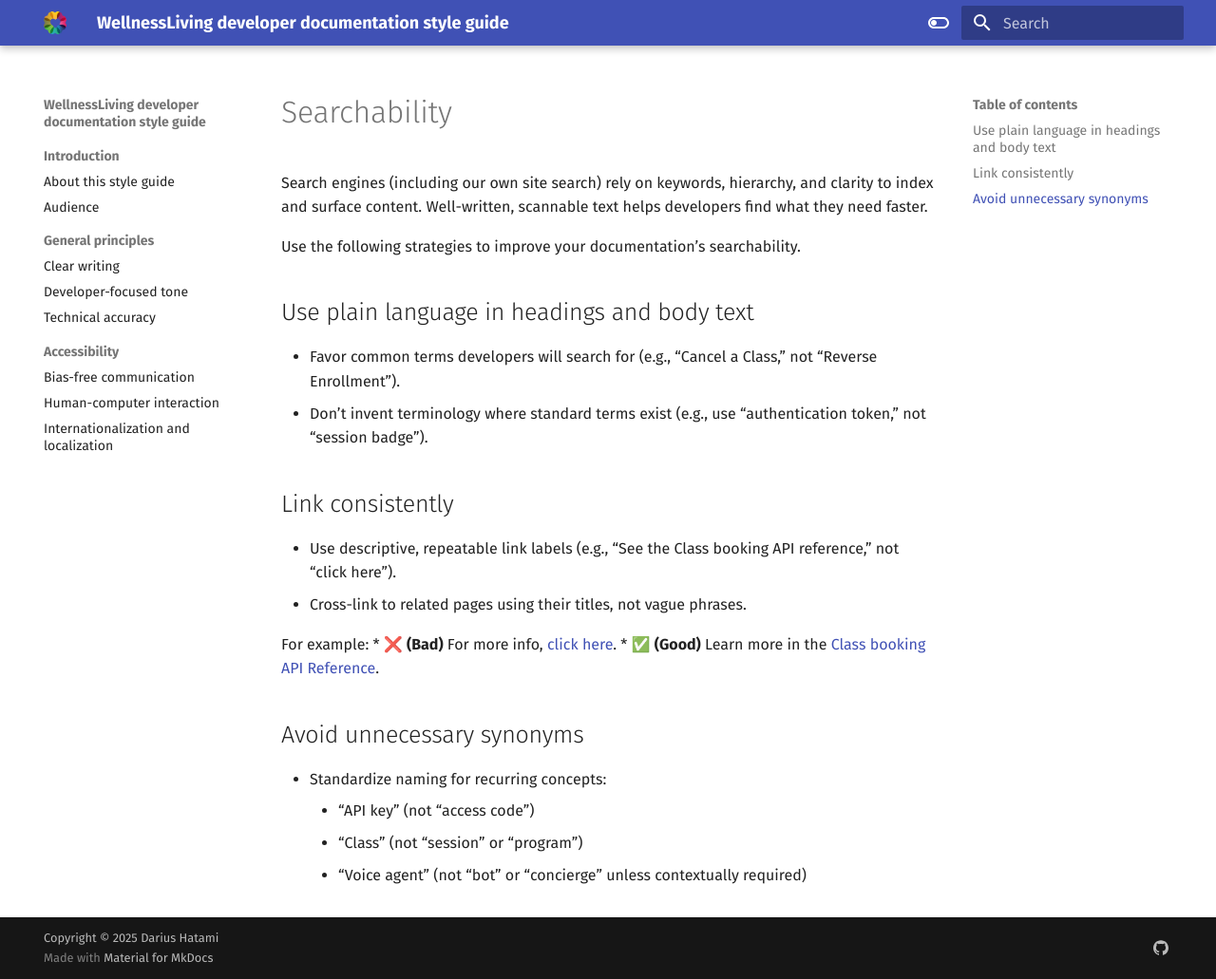
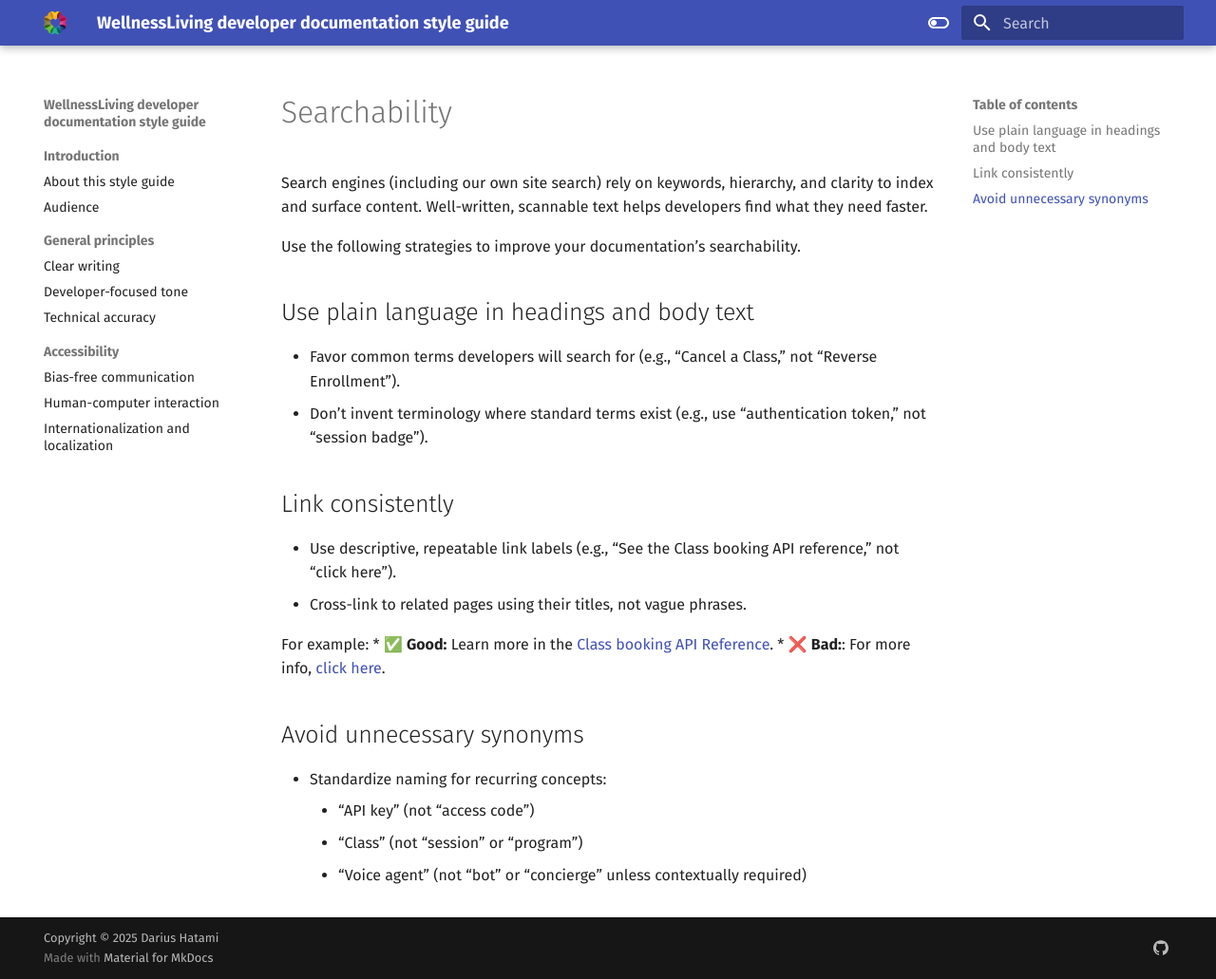
Before and after one commit to dariushatami/wl-developer-documentation-style-guide, an MkDocs documentation site: the page built from docs/accessibility/searchability.md, in a window 1280 px wide and 1031 px high. Shown: the whole window at 95% size. Built offline with MkDocs 1.6.1 and Material for MkDocs 9.7.7, drawn with Linux system fonts in a browser that asks for light colours.

```diff
--- a/docs/accessibility/searchability.md
+++ b/docs/accessibility/searchability.md
@@ -11,8 +11,8 @@ Use the following strategies to improve your documentation’s searchability.
 * Cross-link to related pages using their titles, not vague phrases.
 
 For example:
-* ❌ **(Bad)** For more info, [click here](...).
-* ✅ **(Good)** Learn more in the [Class booking API Reference](...).
+* ✅ **Good:** Learn more in the [Class booking API Reference](...).
+* ❌ **Bad:**: For more info, [click here](...).
 
 ## Avoid unnecessary synonyms
 * Standardize naming for recurring concepts:
```
Also changed, not shown: docs/language-and-grammar/active-voice.md (added, +12 -0 lines).
